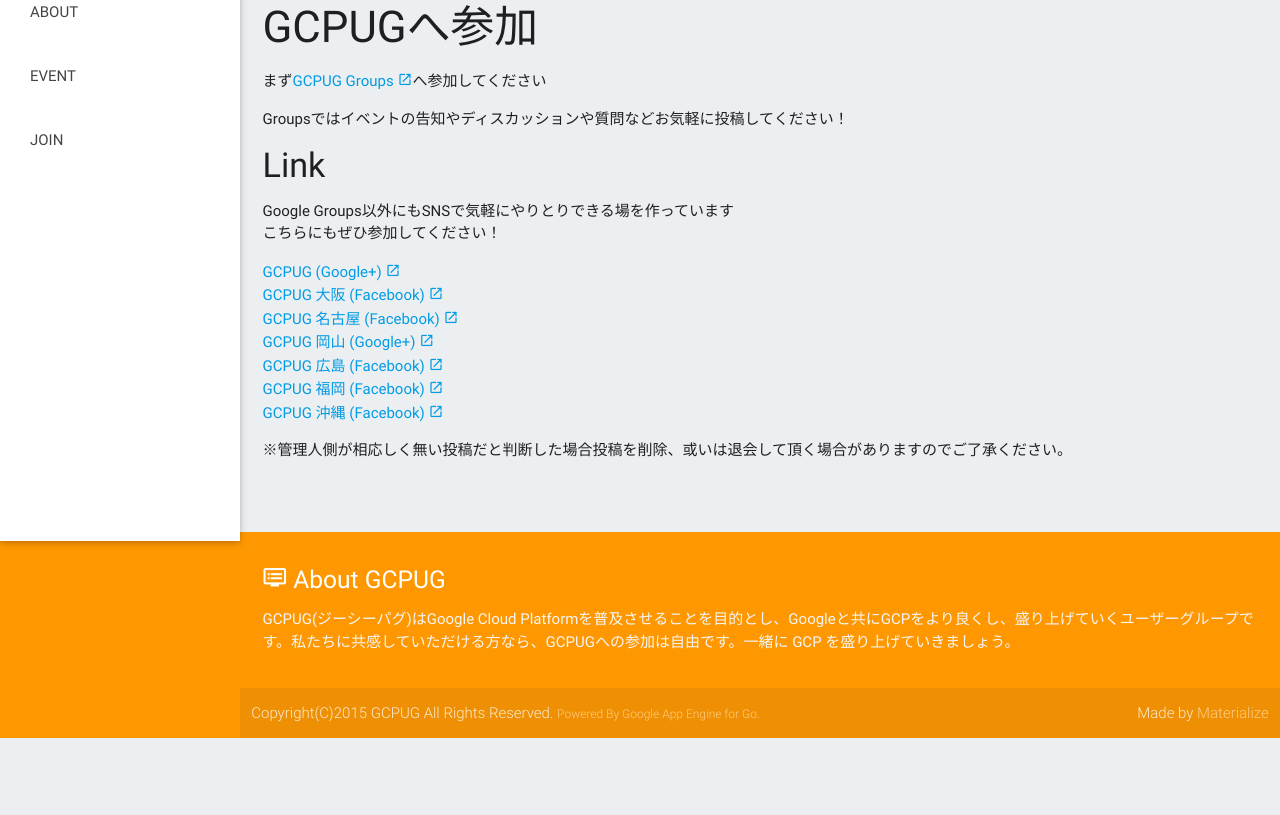
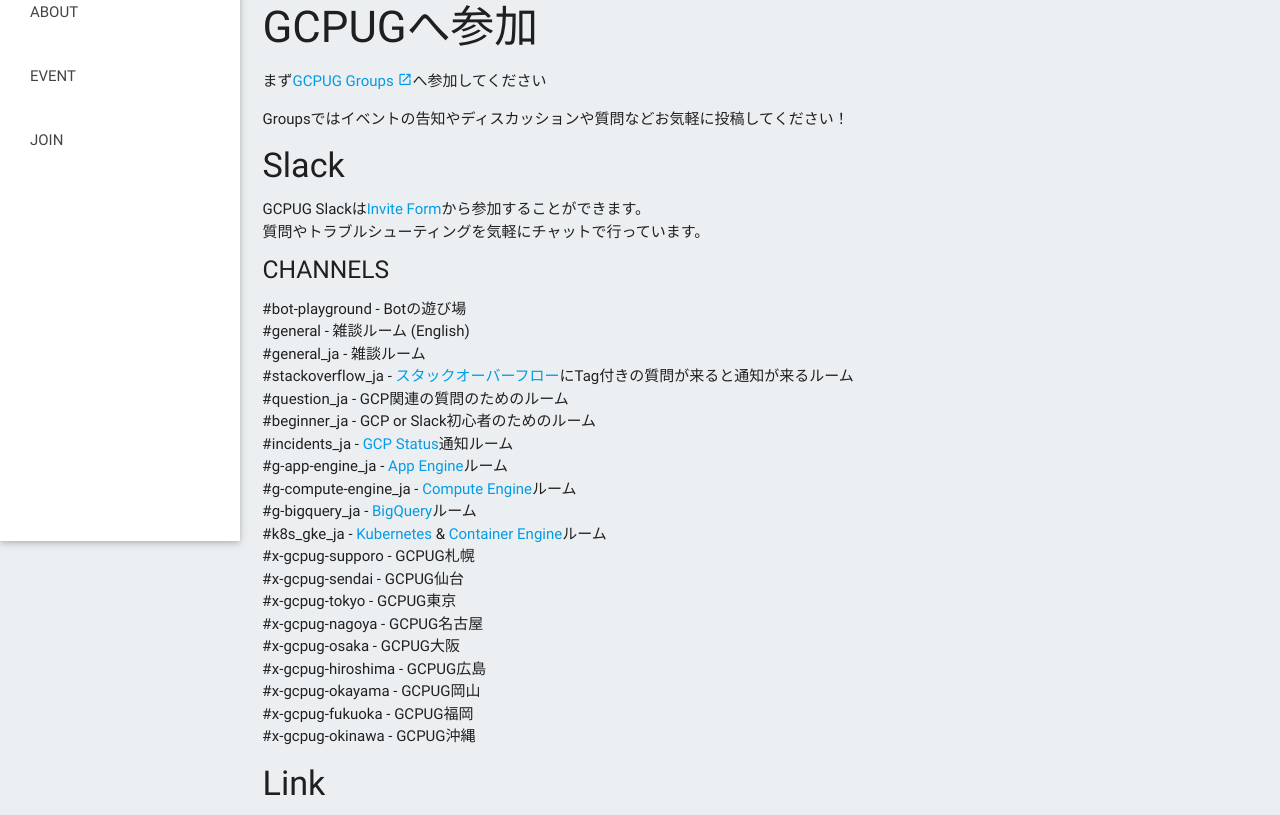
Before and after one commit to sinmetal/gcpug, a plain HTML site: page src/join.html in a window 1280 px wide. Shown: the part 319-1134 px from the top of the page. Before the commit the page ends 1057 px from the top, so only its background shows below. Drawn offline with nearby package versions, Linux system fonts and the light colour scheme.

Commit message:
feat(html): join pageにslack invite formを追加した refs #62

```diff
--- a/src/join.html
+++ b/src/join.html
@@ -51,6 +51,33 @@
             <p>まず<a href="https://groups.google.com/a/gcpug.jp/forum/#!forum/users" target="_blank">GCPUG Groups <i class="mdi-action-open-in-new"></i></a>へ参加してください</p>
             Groupsではイベントの告知やディスカッションや質問などお気軽に投稿してください！<br>
             </p>
+
+            <h4>Slack</h4>
+            GCPUG Slackは<a href="https://docs.google.com/forms/d/1Pe2idyW79_GsYPHkON_oulC7hfzszzwWORbOi6q46uI/viewform" target="_blank">Invite Form</a>から参加することができます。<br>
+            質問やトラブルシューティングを気軽にチャットで行っています。
+            <h5>CHANNELS</h5>
+            <ul>
+              <li>#bot-playground - Botの遊び場</li>
+              <li>#general - 雑談ルーム (English)</li>
+              <li>#general_ja - 雑談ルーム</li>
+              <li>#stackoverflow_ja - <a href="http://ja.stackoverflow.com/" target="_blank">スタックオーバーフロー</a>にTag付きの質問が来ると通知が来るルーム</li>
+              <li>#question_ja - GCP関連の質問のためのルーム</li>
+              <li>#beginner_ja - GCP or Slack初心者のためのルーム</li>
+              <li>#incidents_ja - <a href="https://status.cloud.google.com/" target="_blank">GCP Status</a>通知ルーム</li>
+              <li>#g-app-engine_ja - <a href="https://cloud.google.com/appengine/docs" target="_blank">App Engine</a>ルーム</li>
+              <li>#g-compute-engine_ja - <a href="https://cloud.google.com/compute/docs/" target="_blank">Compute Engine</a>ルーム</li>
+              <li>#g-bigquery_ja - <a href="https://cloud.google.com/bigquery/what-is-bigquery" target="_blank">BigQuery</a>ルーム</li>
+              <li>#k8s_gke_ja - <a href="http://kubernetes.io/" target="_blank">Kubernetes</a> & <a href="https://cloud.google.com/container-engine/docs/" target="_blank">Container Engine</a>ルーム</li>
+              <li>#x-gcpug-supporo - GCPUG札幌</li>
+              <li>#x-gcpug-sendai - GCPUG仙台</li>
+              <li>#x-gcpug-tokyo - GCPUG東京</li>
+              <li>#x-gcpug-nagoya - GCPUG名古屋</li>
+              <li>#x-gcpug-osaka - GCPUG大阪</li>
+              <li>#x-gcpug-hiroshima - GCPUG広島</li>
+              <li>#x-gcpug-okayama - GCPUG岡山</li>
+              <li>#x-gcpug-fukuoka - GCPUG福岡</li>
+              <li>#x-gcpug-okinawa - GCPUG沖縄</li>
+            </ul>
 
             <h4>Link</h4>
             <p>Google Groups以外にもSNSで気軽にやりとりできる場を作っています<br>
```
